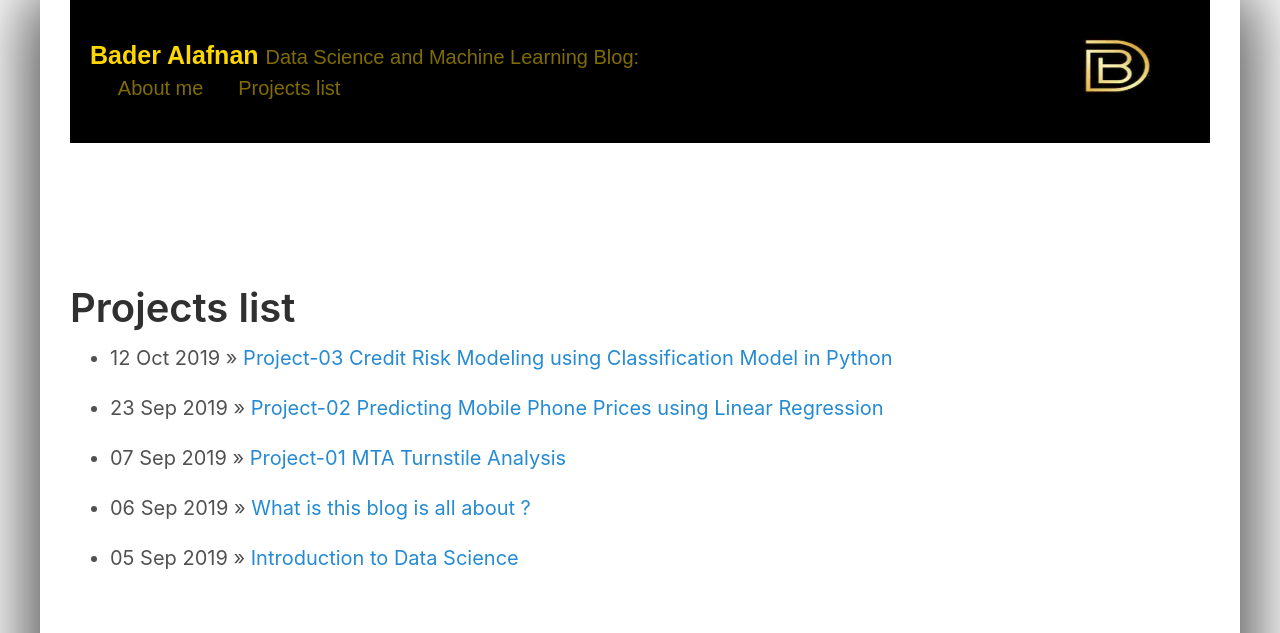
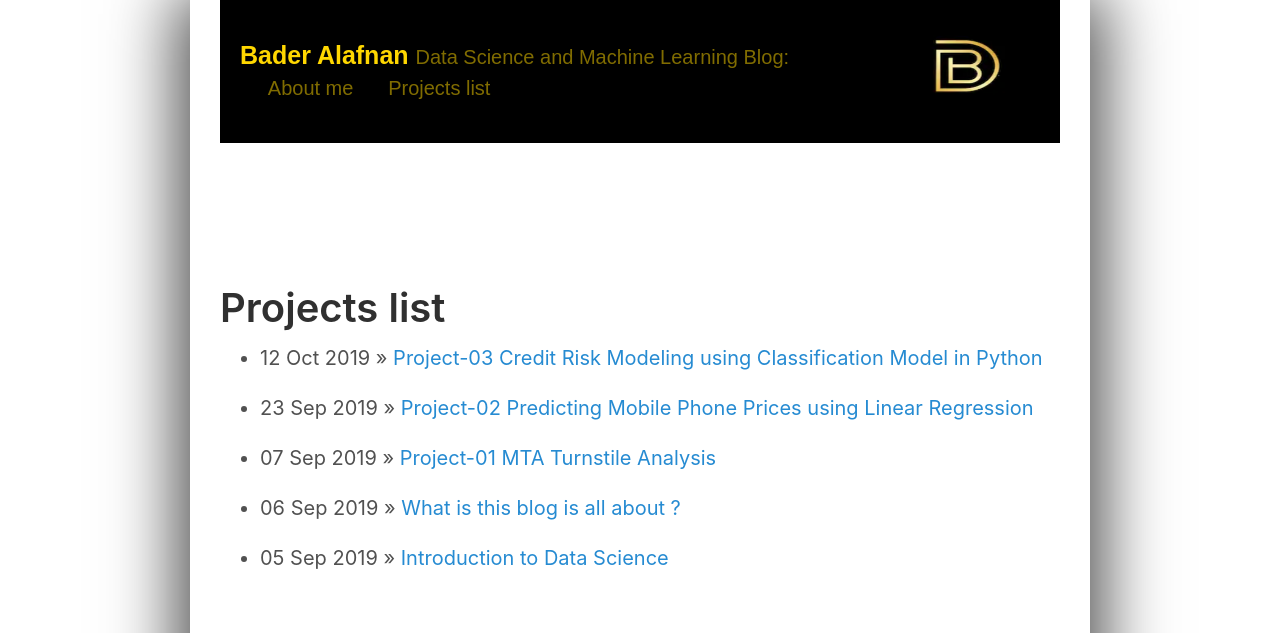
Before and after one commit to alafnan/alafnan.github.io, a Jekyll site: the page built from archive.md, in a window 1280 px wide. Shown: the top 633 px of the page. Built offline with Jekyll 4.4.1, drawn with Linux system fonts in a browser that asks for light colours; grey boxes are pictures that could not be loaded.

Commit message:
Update default.html

```diff
--- a/_layouts/default.html
+++ b/_layouts/default.html
@@ -4,7 +4,7 @@
   {% include head.html %}
 
   <body>
-    <div style="max-width: 60rem; padding-left: 1.5rem; padding-right: 1.5rem; margin-left: auto; margin-right: auto; box-shadow: 0px 6px 64px 14px;">
+    <div style="max-width: 45rem; padding-left: 1.5rem; padding-right: 1.5rem; margin-left: auto; margin-right: auto; box-shadow: 0px 6px 64px 14px;">
       <img src = "https://raw.githubusercontent.com/alafnan/alafnan.github.io/master/public/hnet.com-image (2).ico" alt="logo" style="float: right; width: 187px; height: 136px; padding-right: 0px;"/>
       <div style="margin-bottom: 7rem; padding: 1rem;   color: #000000;   background-color: #000000; font-family: Arial, Helvetica, sans-serif; font-size:0.8em; text-align: left;" >
       <header style="padding-top: 1rem; padding-bottom: 1rem;" >
```
